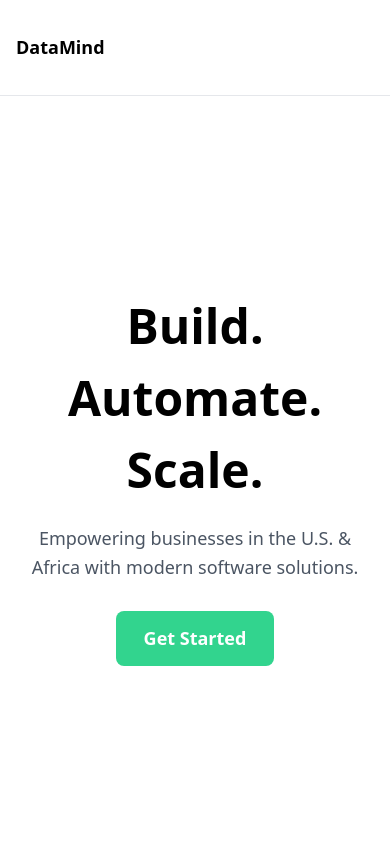
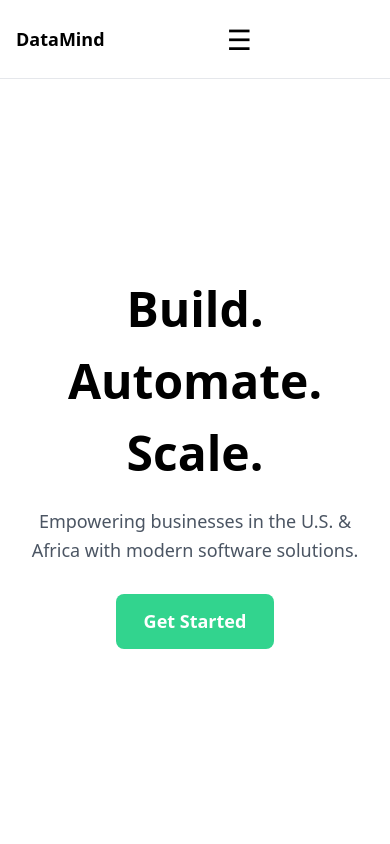
Before and after one commit to DataMindusa/company-website, a React (Vite) app: page / in a window 390 px wide. Shown: the top 844 px of the page. Built offline with nearby package versions, Linux system fonts and the light colour scheme.

Commit message:
Fix hamburger menu visibility on mobile

```diff
--- a/src/styles/navbar.css
+++ b/src/styles/navbar.css
@@ -1,31 +1,41 @@
-/* NAVBAR */
+/* =========================================================
+   NAVBAR WRAPPER
+========================================================= */
 .navbar {
   position: sticky;
   top: 0;
+  width: 100%;
   background: #ffffff;
   border-bottom: 1px solid #e5e7eb;
   z-index: 1000;
 }
 
-/* CONTAINER */
+/* =========================================================
+   NAVBAR CONTAINER
+========================================================= */
 .navbar-container {
   max-width: 1200px;
   margin: 0 auto;
   padding: 14px 16px;
   display: flex;
   align-items: center;
-  justify-content: space-between;
+  justify-content: space-between; /* 🔑 pushes ☰ to right */
+  position: relative;            /* 🔑 anchor for mobile menu */
 }
 
-/* LOGO */
+/* =========================================================
+   LOGO
+========================================================= */
 .navbar-logo {
   font-size: 18px;
   font-weight: 700;
-  color: #000;
+  color: #000000;
   text-decoration: none;
 }
 
-/* LINKS (DESKTOP) */
+/* =========================================================
+   NAV LINKS — DESKTOP
+========================================================= */
 .navbar-links {
   list-style: none;
   display: flex;
@@ -36,29 +46,43 @@
 
 .navbar-links a {
   text-decoration: none;
-  color: #000;
+  color: #000000;
   font-weight: 500;
 }
 
-/* HAMBURGER (HIDDEN ON DESKTOP) */
+.navbar-links a:hover {
+  color: #32D48E;
+}
+
+/* =========================================================
+   HAMBURGER BUTTON
+========================================================= */
 .hamburger {
-  display: none;
-  font-size: 26px;
-  background: none;
+  display: none;                 /* hidden on desktop */
+  font-size: 28px;
+  background: transparent;
   border: none;
   cursor: pointer;
+  color: #000000;                /* 🔑 visible on white */
+  padding: 6px 10px;
+  z-index: 2000;                 /* 🔑 above everything */
 }
 
-/* MOBILE */
+/* =========================================================
+   MOBILE NAVBAR
+========================================================= */
 @media (max-width: 768px) {
+
+  /* Show hamburger */
   .hamburger {
     display: block;
   }
 
+  /* Hide links by default */
   .navbar-links {
     display: none;
     position: absolute;
-    top: 64px;
+    top: 60px;
     left: 0;
     width: 100%;
     background: #ffffff;
@@ -68,6 +92,7 @@
     border-bottom: 1px solid #e5e7eb;
   }
 
+  /* Show when active */
   .navbar-links.active {
     display: flex;
   }
```
